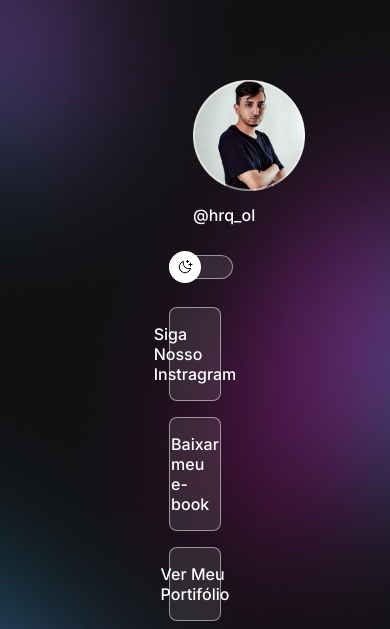
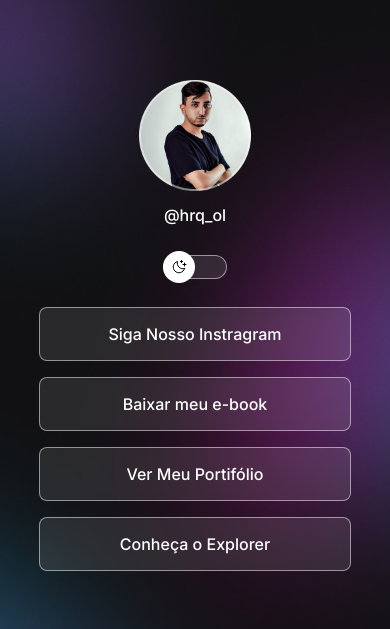
Before and after one commit to hrqol/FirstProject, a plain HTML site: page index.html in a window 390 px wide. Shown: the top 629 px of the page. Drawn offline with nearby package versions, Linux system fonts and the light colour scheme.

```diff
--- a/style.css
+++ b/style.css
@@ -35,8 +35,7 @@ body * {
 }
 
 #container {
-  width: 100px;
-  max-width: 588px;
+  width: 360px;
   margin: 56px auto 0px;
   padding: 0 24px;
 }
```
Also changed, not shown: index.html (+1 -1 lines).
